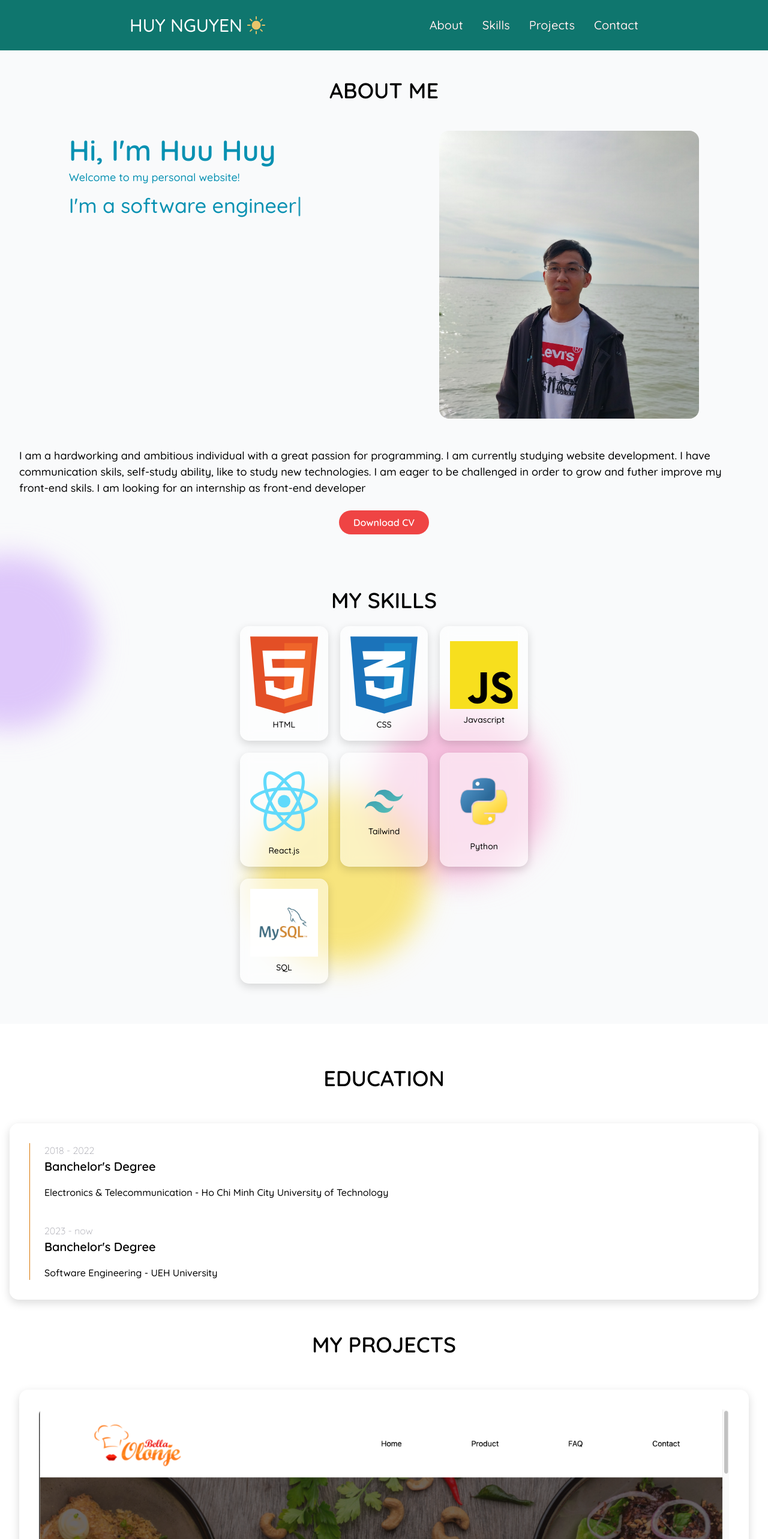
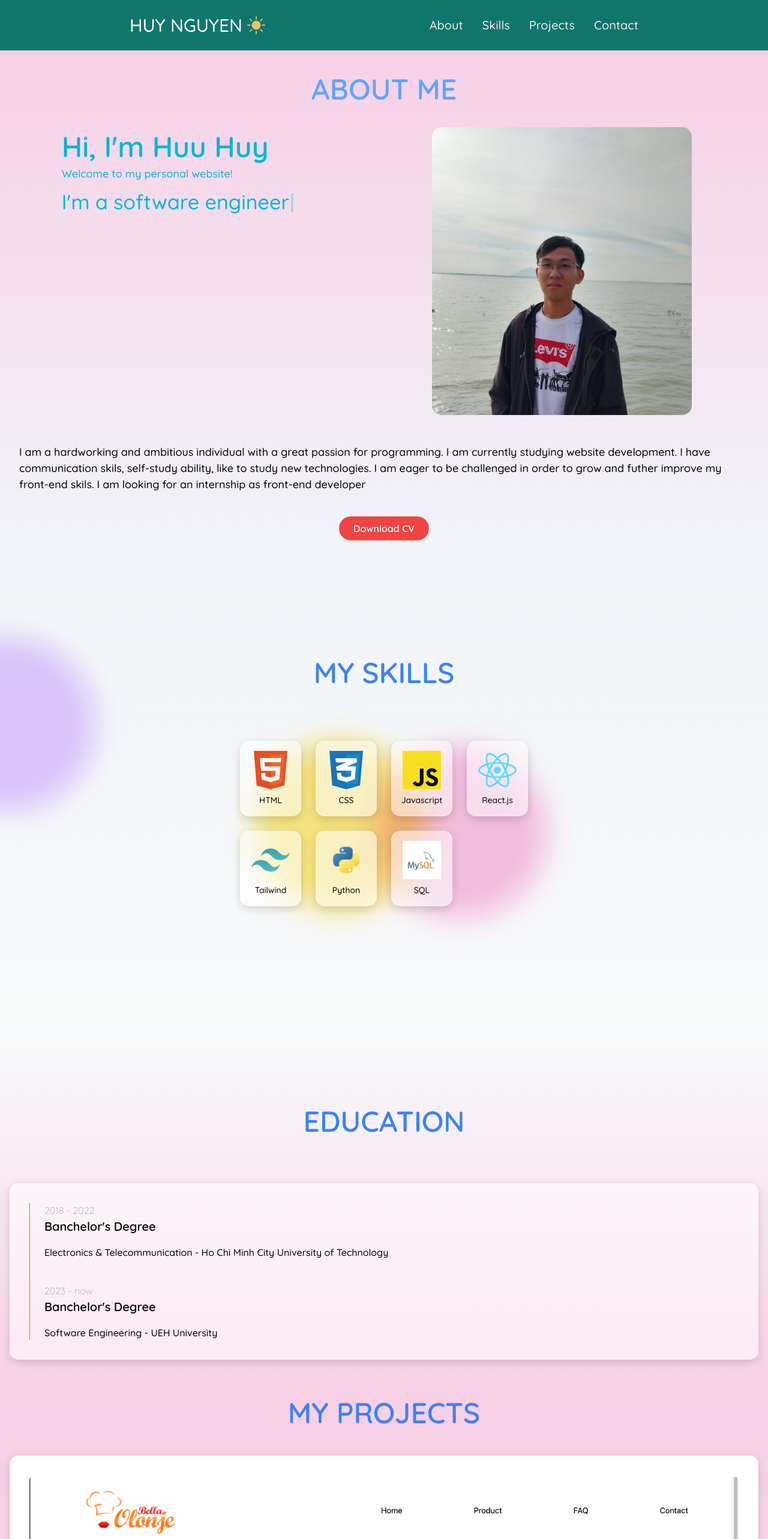
Before and after one commit to huynth1801/huuhuy-porfolio, a React (Create React App) app: page / in a window 1280 px wide. Shown: the top 2566 px of the page at 60% size. Built offline with nearby package versions, Linux system fonts and the light colour scheme.

Commit message:
add text animation

```diff
--- a/src/components/About/About.jsx
+++ b/src/components/About/About.jsx
@@ -12,13 +12,13 @@ const About = () => {
   return (
     <section
       id="about"
-      className="bg-gray-50 justify-center items-center text-center"
+      className="bg-gradient-to-b from-[#F7D0E6] to-slate-100 justify-center items-center text-center opacity-190"
     >
-      <div className="text-[36px] font-bold py-12 text-center md:py-10">
+      <div className="text-5xl font-bold py-12 text-center text-blue-400 md:py-10">
         ABOUT ME
       </div>
       <div className="md:flex md:justify-center">
-        <div className="home-introduce text-cyan-600 md:mx-auto md:text-left md:w-auto">
+        <div className="home-introduce text-cyan-500 md:mx-auto md:text-left md:w-auto">
           <h2>
             <div className="title text-5xl font-bold my-2">{state.title}</div>
             <div className="titleTwo text-[18px]">{state.titleTwo}</div>
@@ -35,7 +35,7 @@ const About = () => {
           </div>
         </div>
         {/* My avatar */}
-        <div className="py-8 bg-no-repeat md:py-0 md:mx-auto">
+        <div className="py-8 px-6 bg-no-repeat md:py-0 md:mx-auto">
           <img
             src={avatar}
             className="rounded-xl md:h-[30rem] md:w-auto
@@ -56,7 +56,7 @@ const About = () => {
       </div>
       <div className="py-4">
         <button
-          className="transition ease-in-out delay-150 bg-red-500
+          className="transition ease-in-out delay-150 bg-red-500  my-4
             rounded-full py-2 px-6 text-white font-semibold hover:-translate-y-1 hover:scale-110
          hover:bg-red-900 duration-300"
         >
--- a/src/components/Contact/Contact.jsx
+++ b/src/components/Contact/Contact.jsx
@@ -4,8 +4,8 @@ const Contact = () => {
   return (
     <section id="contact" className="mx-4 my-6">
       <div className="text-center">
-        <div className="font-bold my-4">
-          <span className="text-[36px]">GET IN TOUCH</span>
+        <div className="font-bold my-6">
+          <span className="text-5xl text-blue-500">GET IN TOUCH</span>
         </div>
         <div className="my-2">
           Send me an{" "}
--- a/src/components/Education/Education.jsx
+++ b/src/components/Education/Education.jsx
@@ -2,12 +2,12 @@ import "./education.css";
 
 const Education = () => {
   return (
-    <section className="">
-      <div className="mt-12 mx-4">
-        <div className="text-center py-4">
-          <span className="text-[36px] font-bold">EDUCATION</span>
+    <section className="bg-gradient-to-b from-[#F9FAFB] to-[#F7D0E6] py-4 md:py-8">
+      <div className="m-auto mx-4">
+        <div className="text-center pt-[80px] pb-12">
+          <span className="text-5xl font-bold text-blue-500">EDUCATION</span>
         </div>
-        <div className="education my-8">
+        <div className="education my-8 pb-12">
           <div className="education__time pl-6">
             <span className="time font-light text-zinc-400 ">2018 - 2022</span>
             <div className="text-[20px] font-semibold mb-4">
--- a/src/components/Projects/Projects.jsx
+++ b/src/components/Projects/Projects.jsx
@@ -5,9 +5,12 @@ import "./projects.css";
 
 const Projects = () => {
   return (
-    <section id="projects" className="mt-12 mx-4">
+    <section
+      id="projects"
+      className="my-auto bg-gradient-to-b from-[#F7D0E6] to-white"
+    >
       <div>
-        <div className="text-[36px] font-bold text-center">
+        <div className="text-5xl text-blue-500 font-bold text-center">
           <span>MY PROJECTS</span>
         </div>
         {/* projects */}
--- a/src/components/Skill/Skill.jsx
+++ b/src/components/Skill/Skill.jsx
@@ -9,7 +9,7 @@ import "./skill.css";
 
 const Skill = () => {
   return (
-    <div className="bg-gray-50 min-h-screen flex items-center justify-center px-8 md:px-16">
+    <div className="bg-gradient-to-b from-slate-100 to-[#F9FAFB] min-h-screen flex items-center justify-center px-8 md:px-16">
       <div className="relative w-full max-w-lg">
         <div
           className="absolute top-0 -left-4 w-72 h-72 bg-purple-300
@@ -28,15 +28,17 @@ const Skill = () => {
         {/* Skills here */}
         <section
           id="skills"
-          className="my-12 mx-4 justify-center items-center text-center"
+          className="my-8 mx-4 justify-center items-center text-center"
         >
-          <div className="mb-4">
-            <span className="text-[36px] font-bold text-center">MY SKILLS</span>
+          <div className="mb-8 ">
+            <span className="text-5xl font-bold text-center text-blue-500">
+              MY SKILLS
+            </span>
           </div>
-          <div className="Skills__Wrapper grid gap-5">
+          <div className="Skills__Wrapper grid gap-5 md:my-[90px]">
             <div
               className="Skills__SkillCards__Wrapper
-                    grid grid-cols-3 gap-5"
+                    grid grid-cols-3 gap-5 md:grid-cols-4 md:gap-6"
             >
               {/* HTML icon */}
               <div
@@ -47,20 +49,24 @@ const Skill = () => {
                           text-center"
               >
                 <div className="flex flex-col items-center w-full">
-                  <img src={html} alt="html icon" />
+                  <img
+                    src={html}
+                    alt="html icon"
+                    className="w-[4rem] h-[4rem]"
+                  />
                   <span className="text-sm mt-2">HTML</span>
                 </div>
               </div>
               {/* CSS icon */}
               <div
-                className="Skills__SkillsCards show flex
+                className="Skills__SkillsCards show flex flex-col
                           relative left-0
                           w-full h-full
                           p-4 items-center
                           text-center"
               >
                 <div className="flex flex-col items-center w-full">
-                  <img src={css} alt="css icon" />
+                  <img src={css} alt="css icon" className="w-[4rem] h-[4rem]" />
                   <span className="text-sm mt-2">CSS</span>
                 </div>
               </div>
@@ -72,8 +78,12 @@ const Skill = () => {
                           p-4 items-center
                           text-center"
               >
-                <div className="flex flex-col items-center w-full">
-                  <img src={javascript} alt="javascript icon" />
+                <div className="flex flex-col items-center w-full ">
+                  <img
+                    src={javascript}
+                    alt="javascript icon"
+                    className="w-[4rem] h-[4rem]"
+                  />
                   <span className="text-sm mt-2">Javascript</span>
                 </div>
               </div>
@@ -85,8 +95,12 @@ const Skill = () => {
                         p-4 items-center
                         text-center"
               >
-                <div className="flex flex-col items-center w-full">
-                  <img src={react} alt="reactjs icon" />
+                <div className="flex flex-col items-center w-full ">
+                  <img
+                    src={react}
+                    alt="reactjs icon"
+                    className="w-[4rem] h-[4rem]"
+                  />
                   <span className="text-sm mt-2">React.js</span>
                 </div>
               </div>
@@ -98,9 +112,13 @@ const Skill = () => {
                         p-4 items-center
                         text-center"
               >
-                <div className="flex flex-col items-center w-full">
-                  <img src={tailwindcss} alt="tailwind icon" />
-                  <span className="text-sm mt-2 md:">Tailwind</span>
+                <div className="flex flex-col items-center w-full justify-center">
+                  <img
+                    src={tailwindcss}
+                    alt="tailwind icon"
+                    className="w-[4rem] h-[4rem]"
+                  />
+                  <span className="text-sm mt-2">Tailwind</span>
                 </div>
               </div>
               {/* Python icon */}
@@ -112,7 +130,11 @@ const Skill = () => {
             text-center"
               >
                 <div className="flex flex-col items-center w-full">
-                  <img src={python} alt="Python icon" />
+                  <img
+                    src={python}
+                    alt="Python icon"
+                    className="w-[4rem] h-[4rem]"
+                  />
                   <span className="text-sm mt-2">Python</span>
                 </div>
               </div>
@@ -125,7 +147,7 @@ const Skill = () => {
             text-center"
               >
                 <div className="flex flex-col items-center w-full">
-                  <img src={sql} alt="SQL icon" />
+                  <img src={sql} alt="SQL icon" className="w-[4rem] h-[4rem]" />
                   <span className="text-sm mt-2">SQL</span>
                 </div>
               </div>
```
Lines whose indentation alone changed are shown as unchanged.
